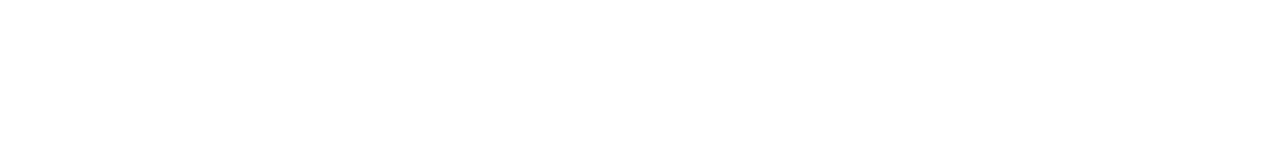
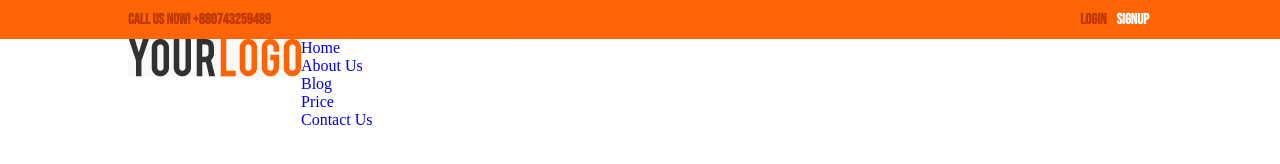
Before and after one commit to pro-masud/ct-custom-template, a plain HTML site: page index.html in a window 1280 px wide. Drawn offline with Linux system fonts and the light colour scheme.

Commit message:
design header top complete

```diff
--- a/css/style.css
+++ b/css/style.css
@@ -0,0 +1,89 @@
+/************************
+* Basic Setup Start
+*************************/
+@import url('https://fonts.googleapis.com/css2?family=Bebas+Neue&display=swap');
+*{
+    margin: 0px;
+    padding: 0px;
+    box-sizing: border-box;
+}
+a{
+    text-decoration: none;
+}
+ul{
+    list-style: none;
+    padding: 0px;
+}
+input,
+textarea {
+  border: 0px;
+  outline: 0px;
+}
+button {
+    text-decoration: none;
+    display: inline-block;
+    outline: 0px;
+    border: 0px;
+    cursor: pointer;
+    background-color: transparent;
+    margin: 0 3px;
+  }
+
+.container{
+    width: 80%;
+    margin: auto;
+    height: 100%;
+}
+
+.row{
+    display: flex;
+    height: 100%;
+}
+
+/************************
+* Header Top Start
+*************************/
+.header-top{
+    opacity: 0.988;
+    height: 39px;
+    background-color: rgba(255,98,0,0.9882352941176471);
+}
+
+.header-top .header-row{
+    align-items: center;
+    justify-content: space-between;
+}
+
+.header-top-left p{
+    font-size: 15px;
+    line-height: 19px;
+    text-transform: uppercase;
+    color: #be3600;
+    font-family: "Bebas Neue", sans-serif;
+    font-weight: 700;
+}
+
+.header-top-left p a{
+    font-size: 15px;
+    line-height: 19px;
+    text-transform: uppercase;
+    color: #be3600;
+    font-family: "Bebas Neue", sans-serif;
+}
+
+.header-top-right .header-form button{
+    font-size: 15px;
+    letter-spacing: 0px;
+    line-height: 18px;
+    text-transform: uppercase;
+    color: #be3600;
+    font-family: "Bebas Neue", sans-serif;
+    font-weight: 700;
+}
+.header-top-right .header-form button:last-child{
+    color: #fff;
+}
+
+/************************
+* Header Start
+*************************/
--- a/index.html
+++ b/index.html
@@ -8,6 +8,47 @@
     <link rel="stylesheet" href="./css/responvie.css">
 </head>
 <body>
+    <!-- Header Top Section Start -->
+    <div class="header-top">
+        <div class="container">
+            <div class="row header-row">
+                <div class="header-top-left">
+                    <p>CALL US NOW! <a type="tel" href="tel:+880743259489">+880743259489</a></p>
+                </div>
+                <div class="header-top-right">
+                    <div class="header-form">
+                        <button>LOGIN</button>
+                        <button>SIGNUP</button>
+                    </div>
+                </div>
+            </div>
+        </div>
+    </div>
+    <!-- Header Top Section end -->
+    <!-- Header Section Start -->
+    <header>
+        <div class="container">
+            <div class="row header-row">
+                <div class="header-left">
+                    <div class="logo">
+                        <img src="./image/logo.png" alt="logo">
+                    </div>
+                </div>
+                <div class="header-right">
+                    <div class="main-menu">
+                        <ul>
+                            <li><a href="#">Home</a></li>
+                            <li><a href="#">About Us</a></li>
+                            <li><a href="#">Blog</a></li>
+                            <li><a href="#">Price</a></li>
+                            <li><a href="#">Contact Us</a></li>
+                        </ul>
+                    </div>
+                </div>
+            </div>
+        </div>
+    </header>
+    <!-- Header Section end -->
 
     <script src="./js/main.js"></script>
 </body>
```
Also changed, not shown: image/logo.png (added).
